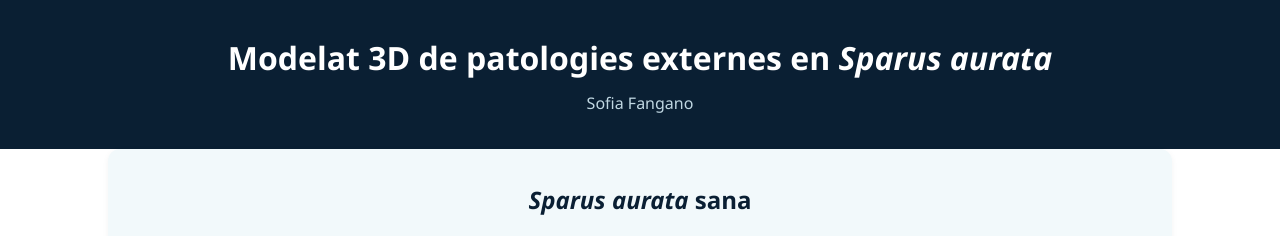
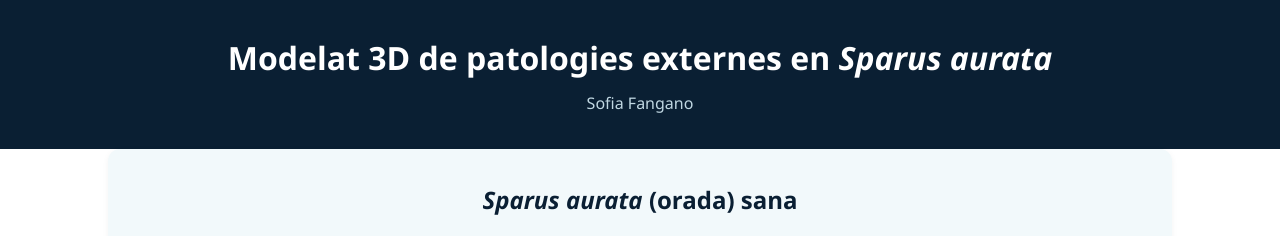
Before and after one commit to Ifos-veg/TFG---Modelitzaci-en-3D-de-l-orada-i-les-seves-patologies-externes, a plain HTML site: page index.html in a window 1280 px wide. Shown: the top 236 px of the page. Drawn offline with Linux system fonts and the light colour scheme; grey boxes are pictures that could not be loaded.

Commit message:
Update index.html

```diff
--- a/index.html
+++ b/index.html
@@ -97,7 +97,7 @@
   </header>
 
   <section class="healthy-section">
-    <h2><em>Sparus aurata</em> sana</h2>
+    <h2><em>Sparus aurata</em> (orada) sana</h2>
     <iframe title="Sparus aurata sana"
         src="https://sketchfab.com/models/b4f961ff87fc4bd598c118064bf6634b/embed"
         allow="autoplay; fullscreen; xr-spatial-tracking"
```
